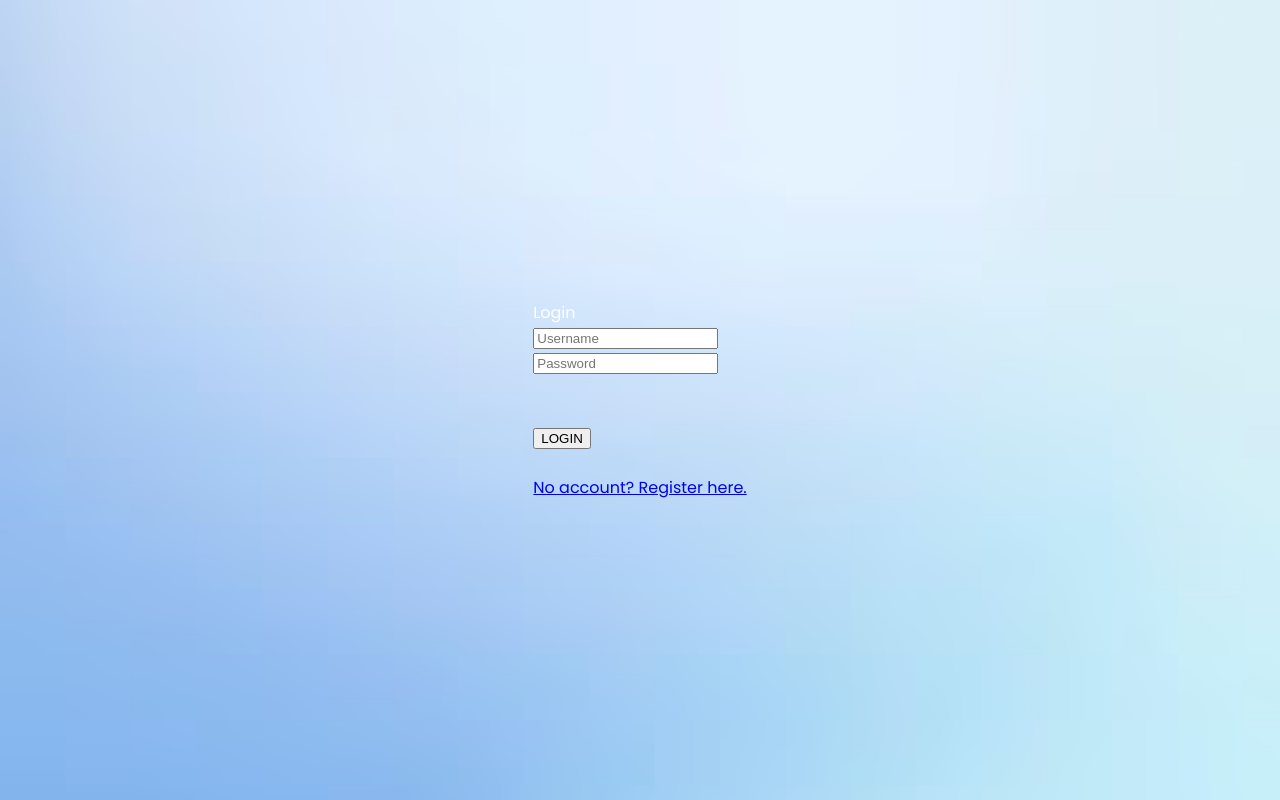
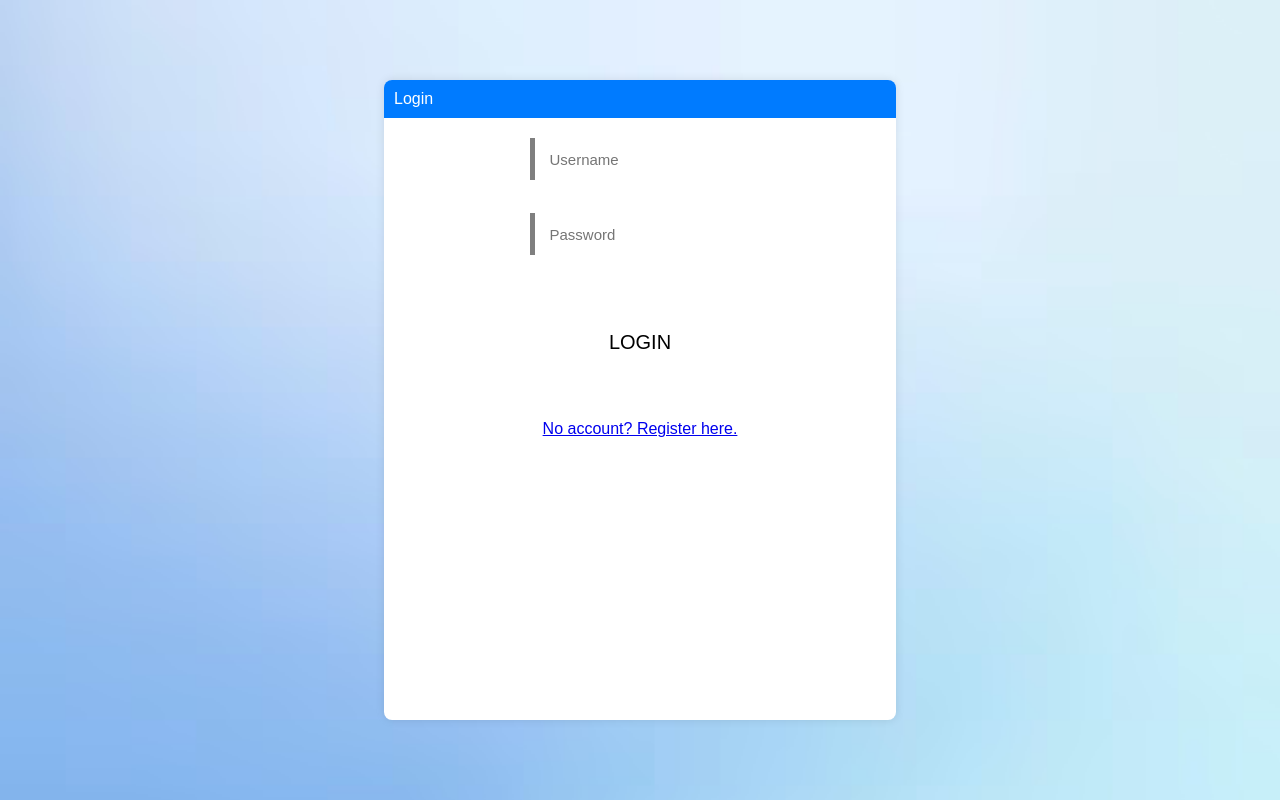
Before and after one commit to TitanicMessage/TitanicMessage-3.0, a Flask app: page /login in a window 1280 px wide. Run offline with Flask 3, Linux system fonts and the light colour scheme.

Commit message:
Update login.html

```diff
--- a/templates/login.html
+++ b/templates/login.html
@@ -4,97 +4,103 @@
     <meta charset="UTF-8">
     <meta name="viewport" content="width=device-width, initial-scale=1.0">
     <title>Login</title>
-    <link rel="icon" href="https://raw.githubusercontent.com/TitanicMessage/TitanicMessage-3.0/a82aaf2c9317476aa4afb2fb241ea674d47ce4ac/static/favicon.svg" type="image/svg+xml">
-    <link href="https://fonts.googleapis.com/css2?family=Poppins:wght@400;600&display=swap" rel="stylesheet">
+	<link rel="icon" href="/static/favicon.svg" type="image/svg+xml">
     <style>
         body {
-            font-family: 'Poppins', sans-serif;
-            background-image: url('https://github.com/TitanicMessage/TitanicMessage-3.0/blob/main/static/background.png?raw=true');
-            background-repeat: no-repeat;
-            background-size: cover;
-            color: #ffffff;
-            margin: 0;
+            font-family: Arial, sans-serif;
+            background-image: url('/static/background.png');
+        	background-repeat:no-repeat;
+        	background-size:cover;
             display: flex;
             justify-content: center;
             align-items: center;
             height: 100vh;
+            margin: 0;
+        }
+        .container {
+            width: 100%;
+            height: 100vh;
+            background-color: #fff;
+            box-shadow: 0 0 10px rgba(0, 0, 0, 0.1);
+            border-radius: 0;
             overflow: hidden;
+            display: flex;
+            flex-direction: column;
         }
 
-        .login-container {
-            background-color: rgba(255, 255, 255, 0.9);
-            border-radius: 8px;
-            padding: 2rem;
-            width: 100%;
-            max-width: 400px;
-            box-shadow: 0 1px 10px rgba(0, 0, 0, 0.3);
+	    @media (min-width: 768px) {
+        	.container {
+        		width:40%;
+            	height:80vh;
+            	border-radius:8px;
+        	}
+    	}
+
+        .header {
+            background-color: #007bff;
+            color: #fff;
+            padding: 10px;
             display: flex;
-            flex-direction: column;
             align-items: center;
+            gap: 10px;
         }
 
-        .login-container h2 {
-            text-align: center;
-            margin-bottom: 1.5rem;
-            font-size: 1.8rem;
-            color: #007bff;
+        .content {
+            flex: 1;
+            padding: 10px;
+            overflow-y: auto;
+            display: flex;
+        	flex-direction:column;
+            gap: 10px;
+        	align-items:center;
         }
 
-        .login-input {
-            width: 100%;
-            padding: 0.75rem;
-            margin-bottom: 1rem;
-            background-color: rgba(0, 0, 0, 0);
-            color: #333;
-            border: none;
-            border-bottom: 2px solid rgba(0, 0, 0, 0.5);
-            font-size: 15px;
-            padding-left: 10px;
-        }
+    	input {
+    		background-color: rgba(0, 0, 0, 0);
+        	border:0;
+        	outline: 0;
+        	height:40px;
+        	width:80%;
+        	font-size:15px;
+        	margin:10px;
+        	border-left: 5px solid rgba(0, 0, 0, 0.5);
+        	padding-left:15px;
+    	}
 
-        .login-input:focus {
-            outline: none;
-            border-bottom: 2px solid #007bff;
-        }
+	    .input-container {
+    		display:inline-block;
+        	position:relative;
+    	}
 
-        .login-button {
-            background-color: #007bff;
-            color: white;
-            border: none;
-            padding: 0.75rem;
-            border-radius: 5px;
-            width: 100%;
-            cursor: pointer;
-            font-size: 1rem;
-        }
+    	.input-container:after {
+    		display:block;
+        	content:'';
+        	border-bottom:3px solid black;
+        	transform: scaleX(0);
+        	transition: transform 250ms ease-in-out;
+        	transform-origin:  0% 50%;
+    	}
 
-        .login-button:hover {
-            background-color: #0056b3;
-        }
+    	.input-container:hover:after,.input-container:focus-within:after {transform:scaleX(1);}
 
-        .login-footer {
-            margin-top: 1rem;
-            text-align: center;
-            font-size: 0.85rem;
-            color: #007bff;
-        }
+    	button {
+    		width:200px;
+        	text-align:center;
+        	height:40px;
+        	background-color:rgba(0, 0, 0, 0);
+        	font-size:20px;
+        	border:0;
+    	}
 
-        .login-footer a {
-            color: #007bff;
-            text-decoration: none;
-        }
+    	button:after {
+  			display:block;
+  			content: '';
+  			border-bottom: solid 3px #007bff;
+  			transform: scaleX(0);
+  			transition: transform 250ms ease-in-out;
+		}
 
-        .login-footer a:hover {
-            text-decoration: underline;
-        }
-
-        @media (min-width: 768px) {
-            .login-container {
-                width: 40%;
-                height: auto;
-                border-radius: 8px;
-            }
-        }
+    	button:hover:after { transform: scaleX(1); }
     </style>
 </head>
 <body>
```
